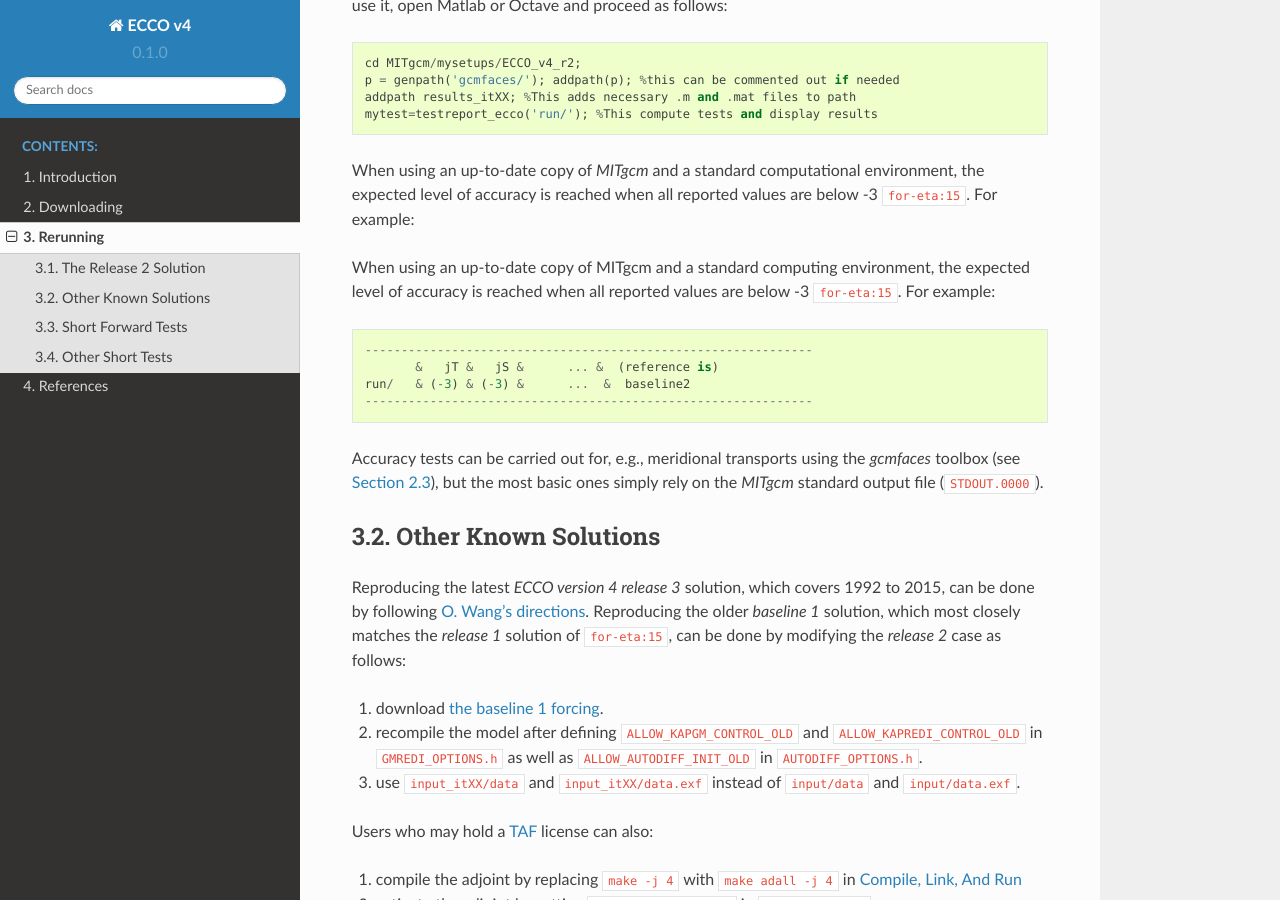
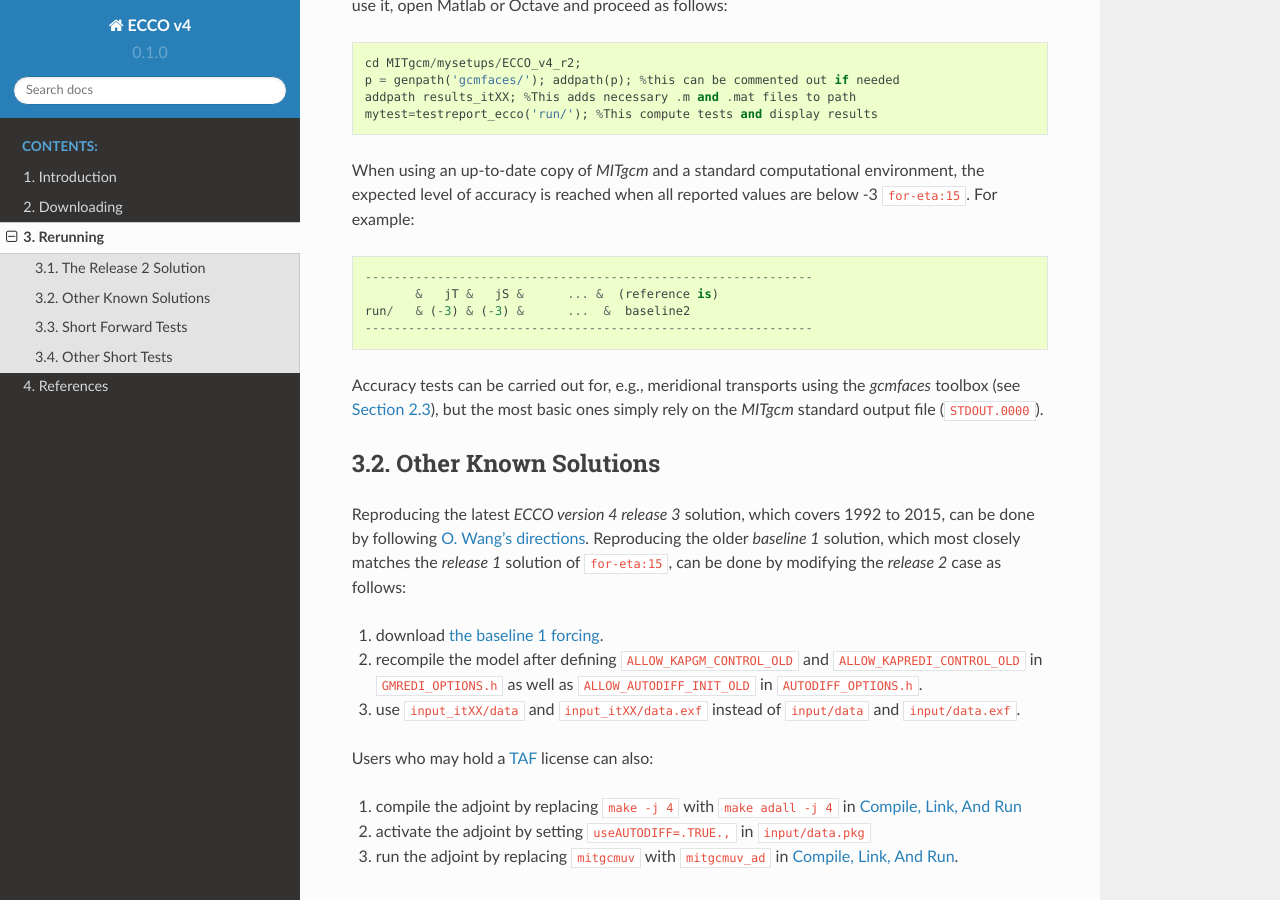
Before and after one commit to gaelforget/ECCOv4, a Sphinx documentation site: the page built from docs/runs.rst, in a window 1280 px wide and 900 px high, scrolled down 1511 px. Built offline with Sphinx 7.4.7 and the Read the Docs theme 2.0.0, drawn with Linux system fonts in a browser that asks for light colours; cross-references to code outside the pages are shown as plain code.

Commit message:
remove duplicated line

```diff
--- a/docs/runs.rst
+++ b/docs/runs.rst
@@ -66,8 +66,6 @@ Other compiler options, besides ``linux_amd64_gfortran``, are provided by the `M
     mytest=testreport_ecco('run/'); %This compute tests and display results
 
 When using an up-to-date copy of `MITgcm` and a standard computational environment, the expected level of accuracy is reached when all reported values are below -3 :cite:`for-eta:15`. For example:
-
-When using an up-to-date copy of MITgcm and a standard computing environment, the expected level of accuracy is reached when all reported values are below -3 :cite:`for-eta:15`. For example:
 
 ::
 
```
